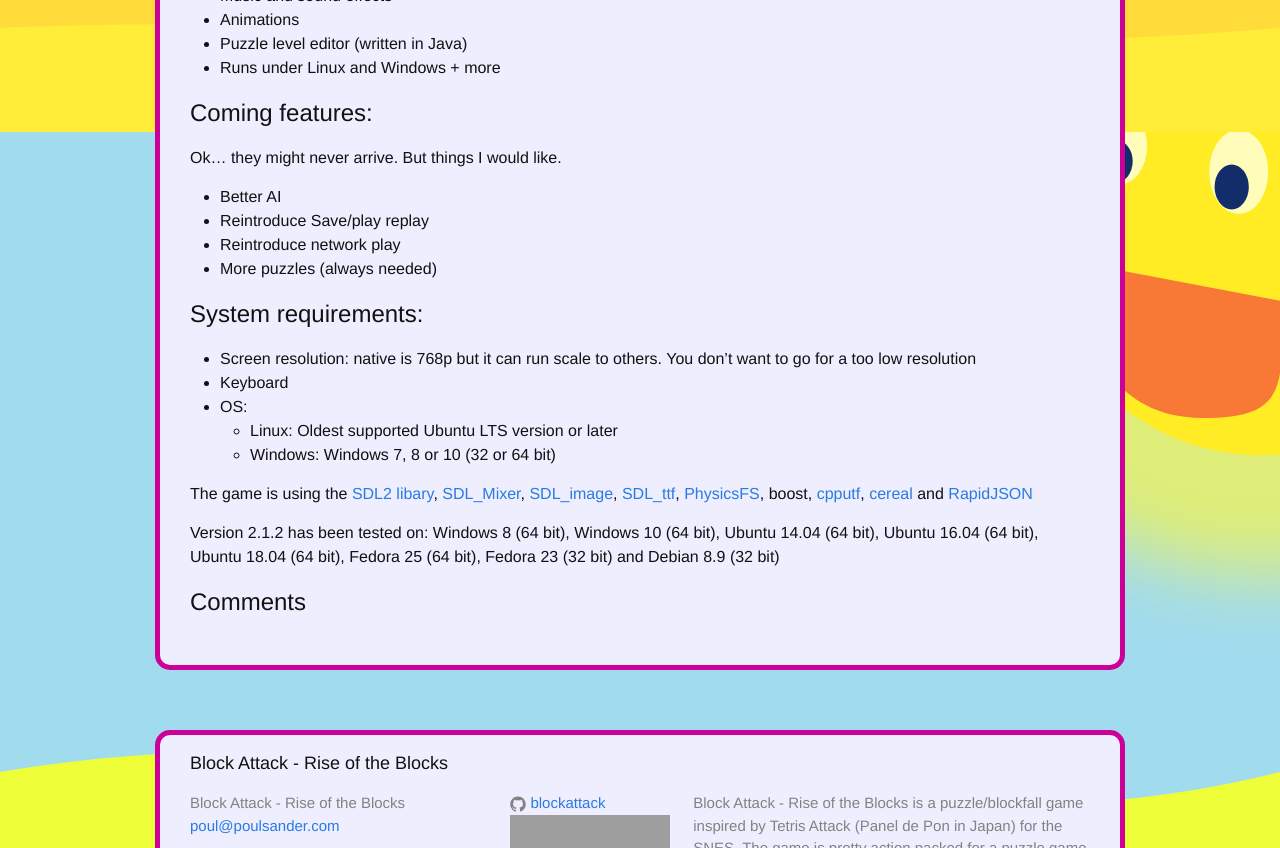
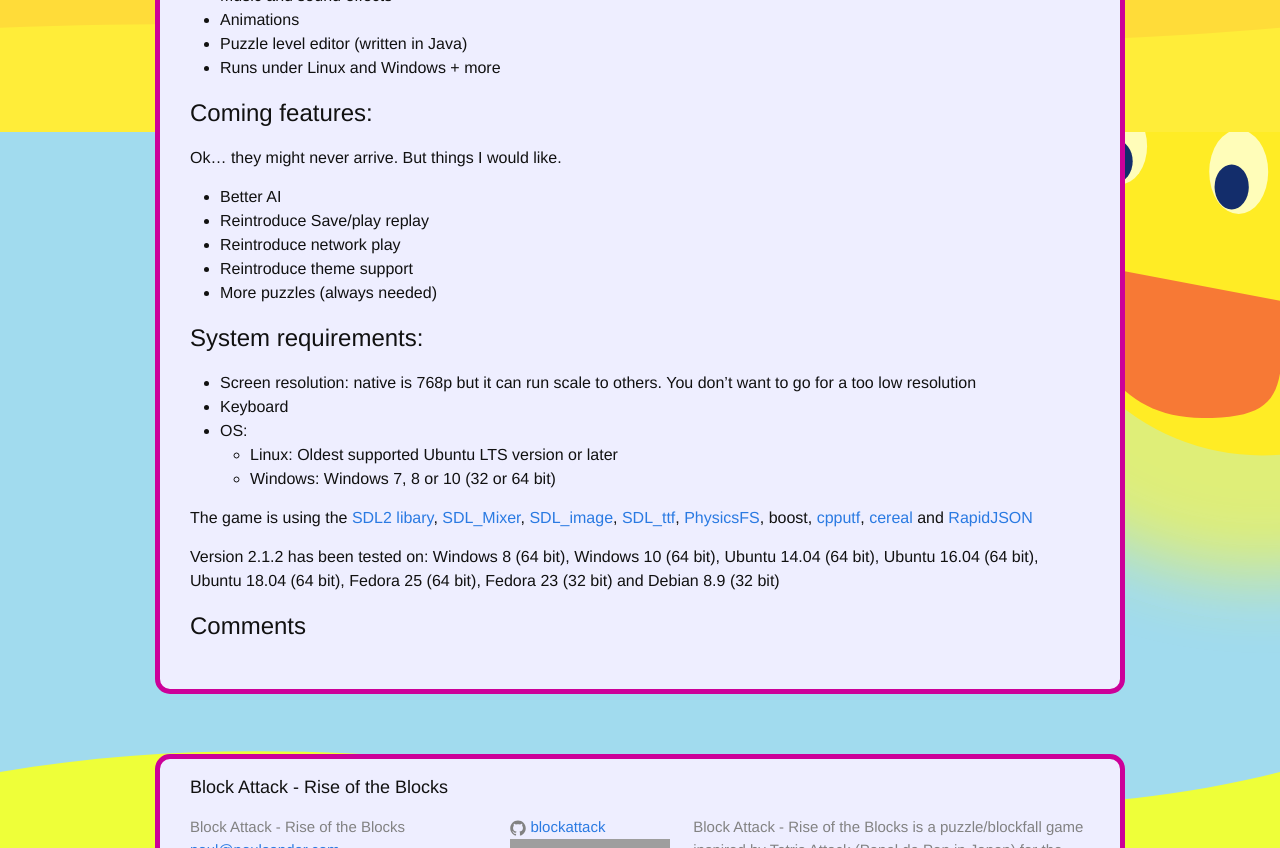
Before and after one commit to blockattack/blockattack-www, a Jekyll site: the page built from thegame.md, in a window 1280 px wide and 900 px high, scrolled down 828 px, cut to the strip 0-848 px from the top of the window. Built offline with Jekyll 4.4.1, drawn with Linux system fonts in a browser that asks for light colours; comment, search, counter and statistics services are not loaded; grey boxes are pictures that could not be loaded.

Commit message:
I want to reintroduce theme support

```diff
--- a/thegame.md
+++ b/thegame.md
@@ -40,6 +40,7 @@ Ok... they might never arrive. But things I would like.
   * Better AI
   * Reintroduce Save/play replay
   * Reintroduce network play
+  * Reintroduce theme support
   * More puzzles (always needed)
 
 # System requirements:
```
